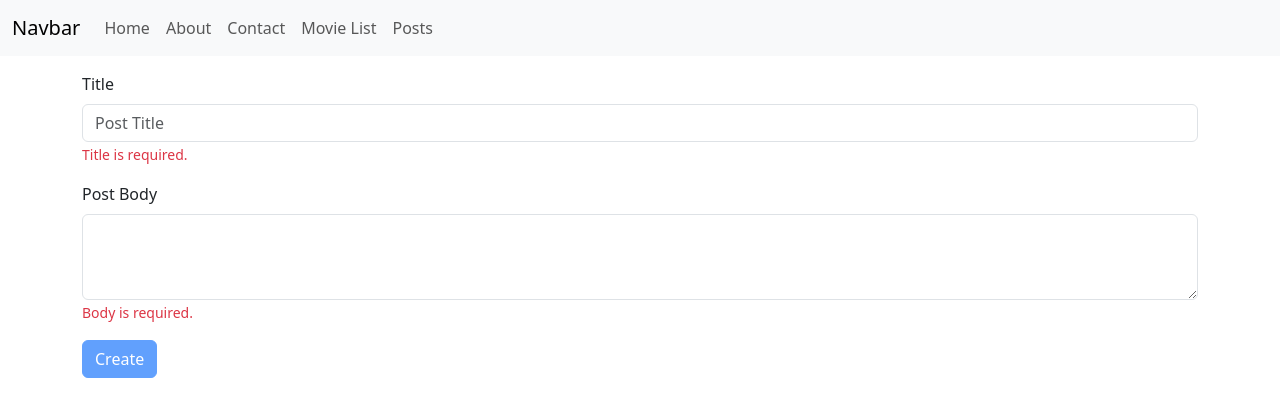
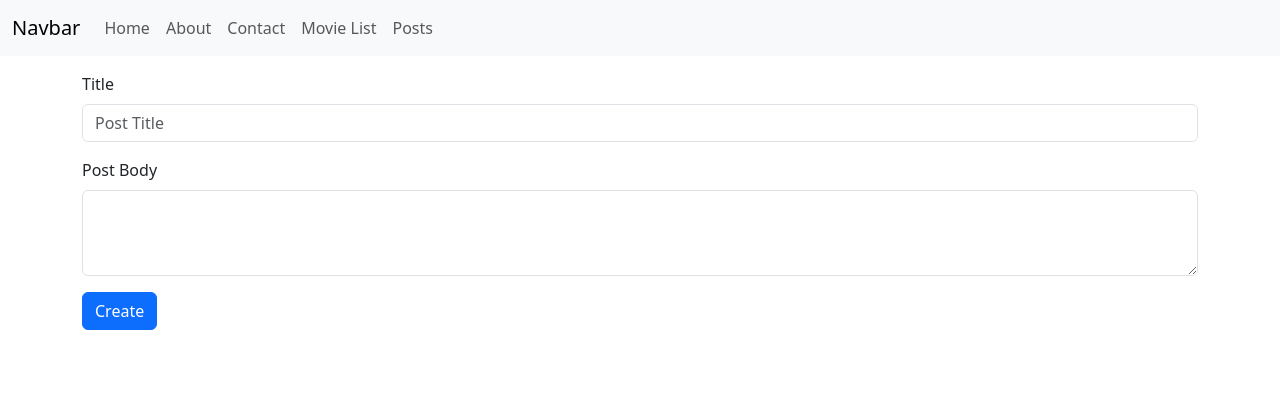
Before and after one commit to Paulade91/react-assignments, a React (Vite) app in the folder imaginedidea-react-js/: page /posts/create in a window 1280 px wide. Shown: the top 416 px of the page. Built offline with nearby package versions, Linux system fonts and the light colour scheme.

Commit message:
removed the required comment

```diff
--- a/imaginedidea-react-js/src/components/CreatePost.jsx
+++ b/imaginedidea-react-js/src/components/CreatePost.jsx
@@ -13,7 +13,7 @@ function CreatePost() {
     const newErrors = {};
 
     if (!title.trim()) {
-      newErrors.title = "Title is required.";
+      newErrors.title;
     } else if (title.length < 4) {
       newErrors.title = "Title must be at least 4 characters.";
     } else if (title.length > 20) {
@@ -21,7 +21,7 @@ function CreatePost() {
     }
 
     if (!body.trim()) {
-      newErrors.body = "Body is required.";
+      newErrors.body;
     } else if (body.length < 10) {
       newErrors.body = "Body must be at least 10 characters.";
     } else if (body.length > 200) {
```
